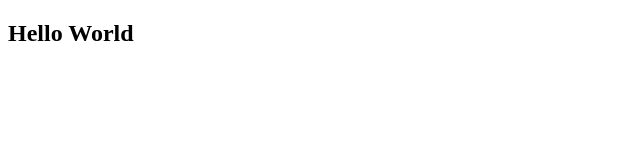
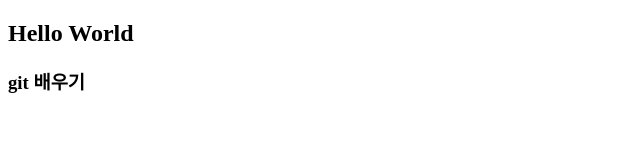
Before and after one commit to mongvely2/front_git, a plain HTML site: page hello.html in a window 1280 px wide. Shown: the whole page, without its empty margins (0-640 px from the left). Drawn offline with Linux system fonts and the light colour scheme.

Commit message:
body 문단 추가

```diff
--- a/hello.html
+++ b/hello.html
@@ -8,5 +8,6 @@
 </head>
 <body>
     <h2>Hello World</h2>
+    <h3>git 배우기</h3>
 </body>
 </html>
```
